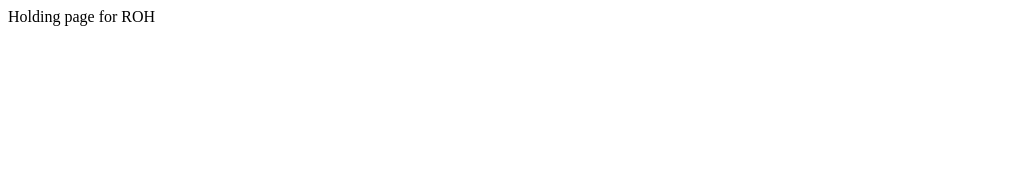
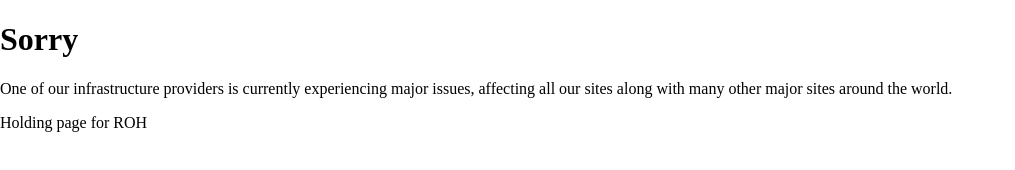
Before and after one commit to royaloperahouse/roh-holding, a plain HTML site: page index.html in a window 1280 px wide. Shown: the whole page, without its empty margins (0-1015 px from the left). Drawn offline with nearby package versions, Linux system fonts and the light colour scheme.

Commit message:
wording update

```diff
--- a/index.html
+++ b/index.html
@@ -1 +1,14 @@
-Holding page for ROH
+<!DOCTYPE html>
+<html lang="en">
+<title>Royal Opera House</title>
+<meta name="viewport" content="width=device-width, initial-scale=1">
+<link rel="stylesheet" href="https://unpkg.com/tachyons/css/tachyons.min.css">
+
+<body>
+    <h1>Sorry</h1>
+    <p>One of our infrastructure providers is currently experiencing major issues, affecting
+        all our sites along with many other major sites around the world.
+    </p>
+</body>
+
+</html>Holding page for ROH
```
